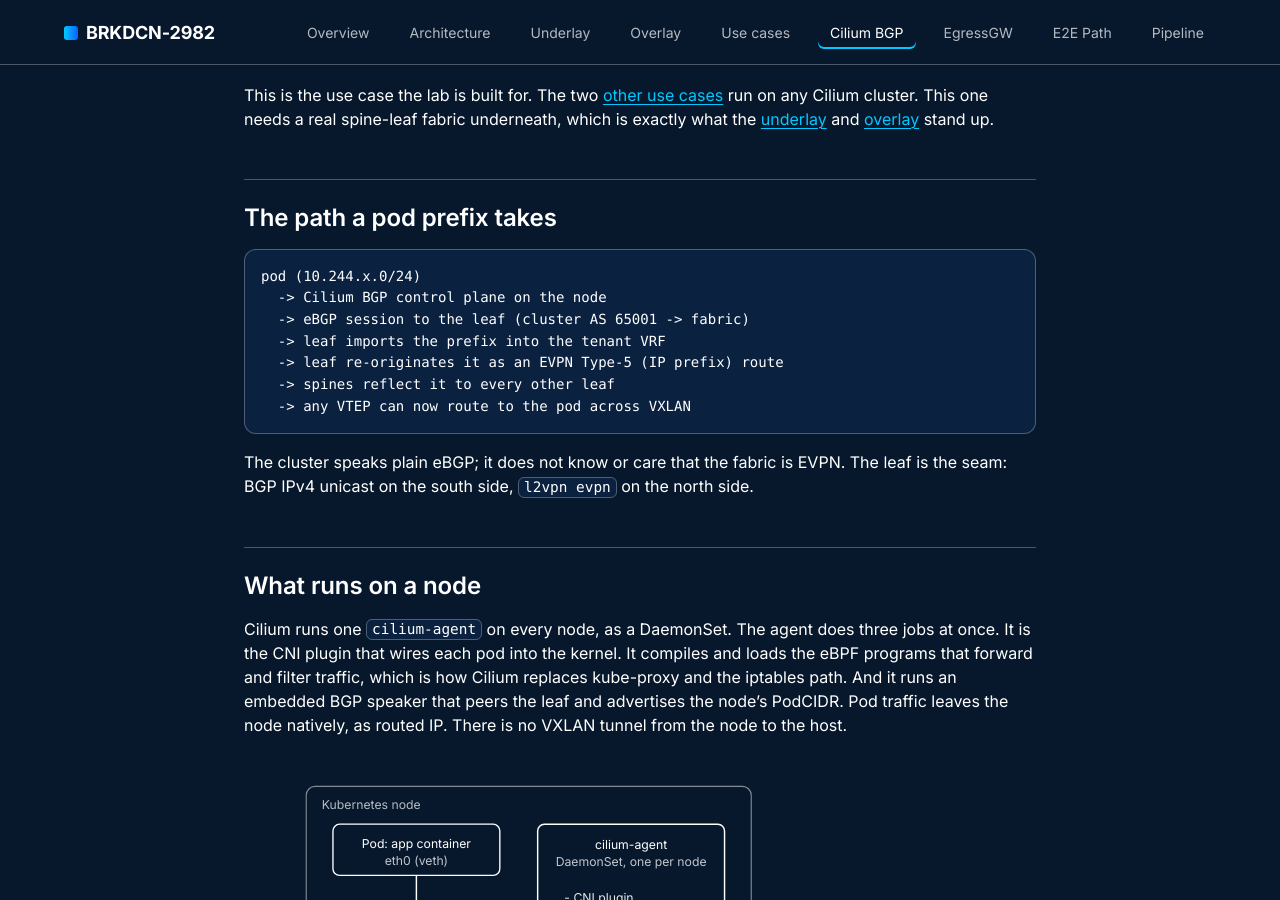
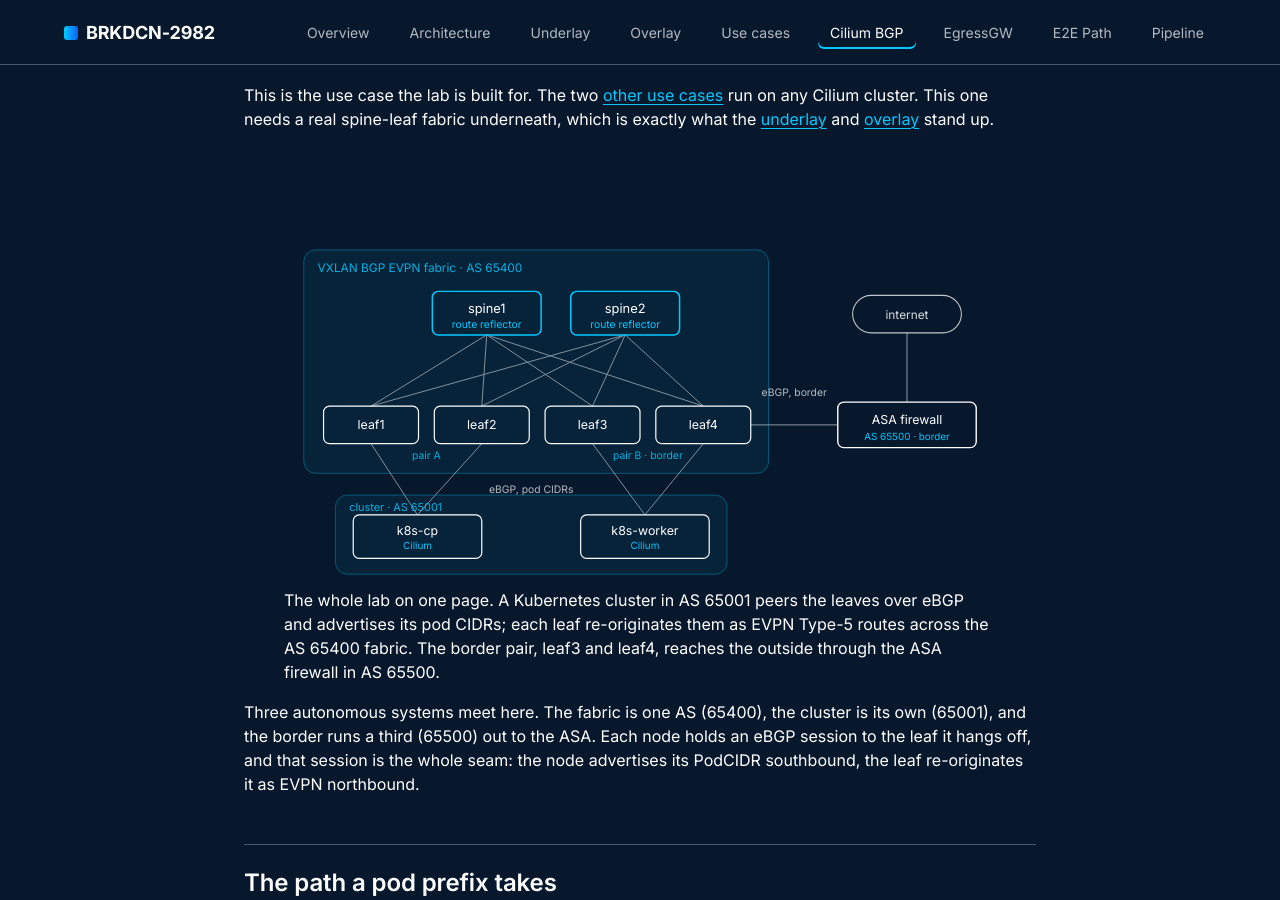
Before and after one commit to itsAmeMario0o/BRKDCN-2982, a Jekyll site: the page built from site/cilium-bgp.md, in a window 1280 px wide and 900 px high, scrolled down 392 px. Built offline with Jekyll 4.4.1, drawn with Linux system fonts in a browser that asks for light colours.

Commit message:
fix(site): realign multicast label, add BGP topology diagram on Cilium BGP
Realign the "replicate down the tree" label to sit parallel to the leaf4
branch of the multicast tree. Parameterize the overview include with an
optional cluster_as overlay, and use it on the Cilium BGP page to wrap the
nodes in an AS 65001 box, so the page shows all three autonomous systems.

Co-Authored-By: Claude Opus 4.8 <noreply@anthropic.com>
Claude-Session: https://claude.ai/code/session_01QGTejPxCmsAbz7BD9nAWMy

```diff
--- a/site/_includes/overview-diagram.html
+++ b/site/_includes/overview-diagram.html
@@ -37,12 +37,16 @@
   </g>
   <text x="250" y="350" text-anchor="middle" font-size="10.5" fill="currentColor" opacity="0.7">eBGP, pod CIDRs</text>
   <!-- nodes -->
+  {% if include.cluster_as %}
+  <rect x="52" y="352" width="396" height="80" rx="12" fill="#02C8FF" fill-opacity="0.06" stroke="#02C8FF" stroke-opacity="0.35" stroke-width="1"/>
+  <text x="66" y="368" font-size="11" fill="#02C8FF" opacity="0.85">cluster &#183; AS 65001</text>
+  {% endif %}
   <rect x="70" y="372" width="130" height="44" rx="6" fill="none" stroke="currentColor" stroke-width="1.2"/>
   <text x="135" y="392" text-anchor="middle" font-size="12.5" fill="currentColor">k8s-cp</text>
-  <text x="135" y="407" text-anchor="middle" font-size="10" fill="#02C8FF">Cilium &#183; AS 65001</text>
+  <text x="135" y="407" text-anchor="middle" font-size="10" fill="#02C8FF">{% if include.cluster_as %}Cilium{% else %}Cilium &#183; AS 65001{% endif %}</text>
   <rect x="300" y="372" width="130" height="44" rx="6" fill="none" stroke="currentColor" stroke-width="1.2"/>
   <text x="365" y="392" text-anchor="middle" font-size="12.5" fill="currentColor">k8s-worker</text>
-  <text x="365" y="407" text-anchor="middle" font-size="10" fill="#02C8FF">Cilium &#183; AS 65001</text>
+  <text x="365" y="407" text-anchor="middle" font-size="10" fill="#02C8FF">{% if include.cluster_as %}Cilium{% else %}Cilium &#183; AS 65001{% endif %}</text>
   <!-- border: internet + ASA -->
   <rect x="575" y="150" width="110" height="38" rx="19" fill="none" stroke="currentColor" stroke-width="1.1" opacity="0.75"/>
   <text x="630" y="174" text-anchor="middle" font-size="12" fill="currentColor" opacity="0.85">internet</text>
--- a/site/cilium-bgp.md
+++ b/site/cilium-bgp.md
@@ -11,6 +11,10 @@ summary: The cluster becomes its own autonomous system and advertises pod CIDRs
 Advertise pod CIDRs out of the cluster over eBGP, let the leaves re-originate them as EVPN Type-5 routes, and reach a pod from anywhere on the physical fabric. There is no overlay tunnel to the host and no static routes. The pod network is just another prefix in the fabric's routing table.
 
 This is the use case the lab is built for. The two [other use cases]({{ '/use-cases/' | relative_url }}) run on any Cilium cluster. This one needs a real spine-leaf fabric underneath, which is exactly what the [underlay]({{ '/underlay/' | relative_url }}) and [overlay]({{ '/overlay/' | relative_url }}) stand up.
+
+{% include overview-diagram.html cluster_as=true %}
+
+Three autonomous systems meet here. The fabric is one AS (65400), the cluster is its own (65001), and the border runs a third (65500) out to the ASA. Each node holds an eBGP session to the leaf it hangs off, and that session is the whole seam: the node advertises its PodCIDR southbound, the leaf re-originates it as EVPN northbound.
 
 ## The path a pod prefix takes
 
```
Also changed, not shown: site/underlay.md (+1 -1 lines).
